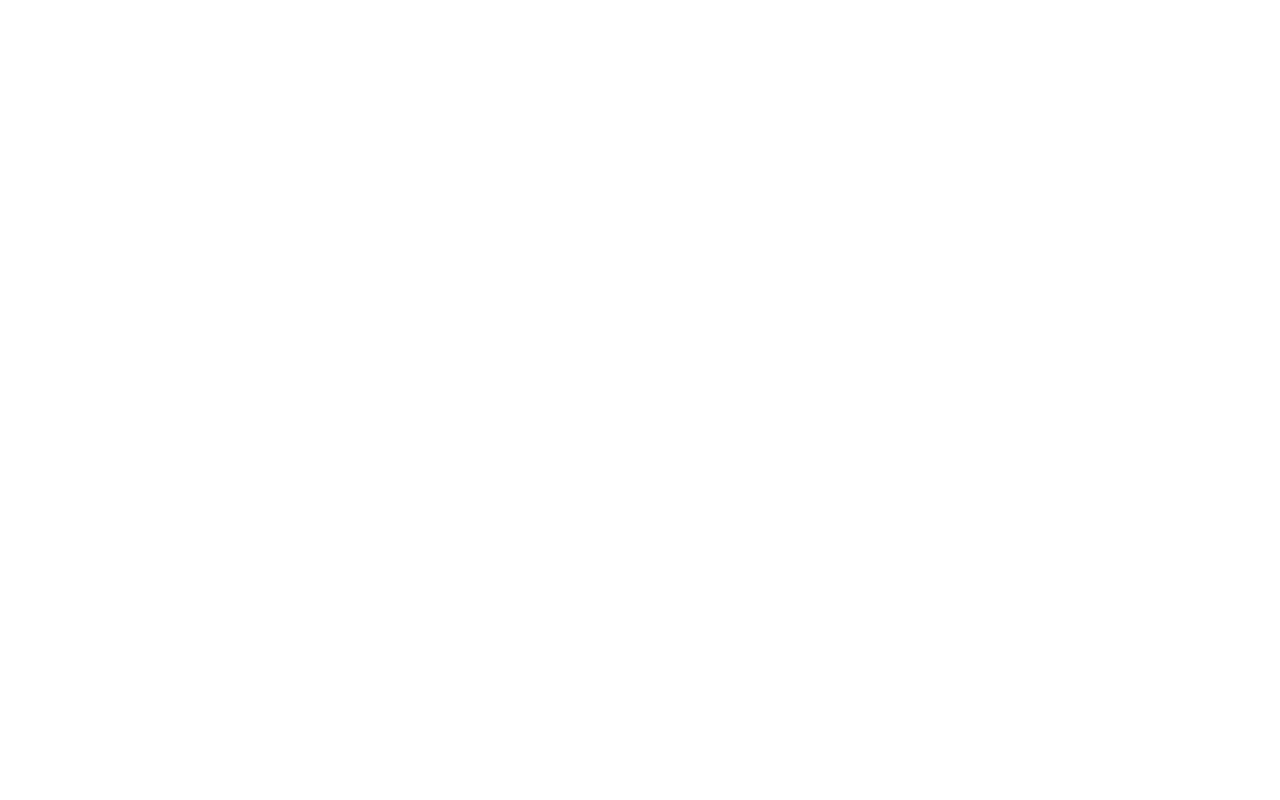
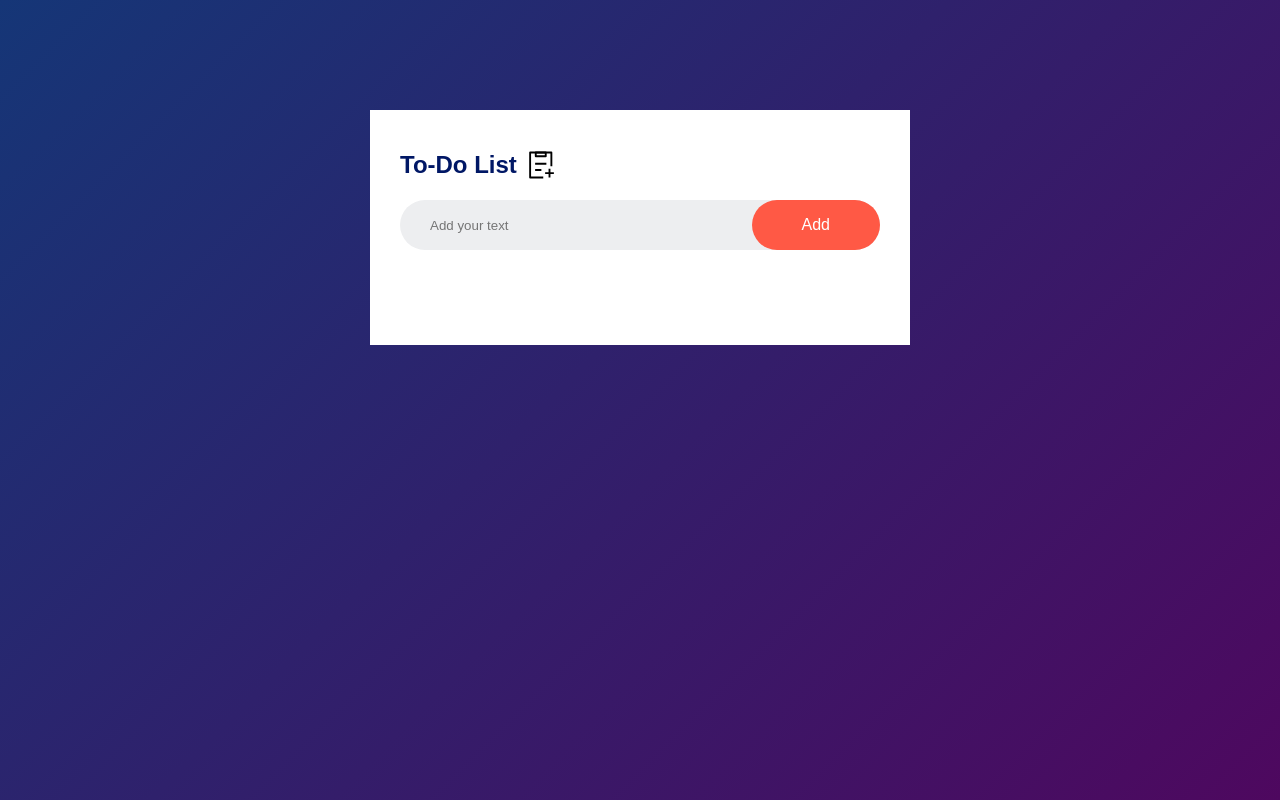
Before and after one commit to kimonie/jsprojects, a plain HTML site: page taskApp/index.html in a window 1280 px wide. Drawn offline with Linux system fonts and the light colour scheme.

Commit message:
task app - Todo list UI completed

```diff
--- a/taskApp/index.html
+++ b/taskApp/index.html
@@ -8,6 +8,22 @@
 </head>
 <body>
 
+    <div class="container">
+         <div class="todo-app">
+            <h2>To-Do List <img src="images/icon.svg" alt="icon"/></h2>
+            <div class="row">
+                <input type="text" name="input-box" id="" placeholder="Add your text">
+                <button>Add</button>
+            </div>
+<!--
+            <ul id="list-container">
+                <li>Task</li>
+                <li class="checked">Task</li>
+             </ul> -->
+
+         </div>
+    </div>
+
     <script src="script.js"></script>
 </body>
 </html>
--- a/taskApp/styles.css
+++ b/taskApp/styles.css
@@ -0,0 +1,94 @@
+* {
+    margin: 0;
+    padding: 0;
+    font-family: open-sans, sans-serif;
+    box-sizing: border-box;
+}
+
+.container {
+    width: 100%;
+    min-height: 100vh;
+    background: linear-gradient(135deg, #153677, #4e085f);
+    padding: 10px;
+}
+
+.todo-app {
+    width: 100%;
+    max-width: 540px;
+    background: #fff;
+    margin: 100px auto 20px;
+    padding: 40px 30px 70px;
+}
+
+.todo-app h2 {
+    color: #001765;
+    display: flex;
+    align-items: center;
+    margin-bottom: 20px;
+}
+
+.todo-app h2 img {
+    width: 30px;
+    margin-left: 10px;
+}
+
+.row {
+    display: flex;
+    align-items: center;
+    justify-content: space-between;
+    background: #edeef0;
+    border-radius: 30px;
+    padding-left: 20px;
+    margin-bottom: 25px;
+}
+
+input {
+    flex: 1;
+    border: none;
+    outline: none;
+    background: transparent;
+    padding: 10px;
+    font-weight: 14px;
+}
+
+button {
+    border: none;
+    outline: none;
+    padding: 16px 50px;
+    background: #ff5945;
+    color: #fff;
+    font-size: 16px;
+    cursor: pointer;
+    border-radius: 40px;
+}
+
+ul li {
+    list-style: none;
+    font-size: 17px;
+    padding: 12px 8px 12px 50px;
+    user-select: none;
+    cursor: pointer;
+    position: relative;
+}
+
+ul li::before {
+    content: "";
+    position: absolute;
+    height: 28px;
+    width: 28px;
+    border-radius: 50%;
+    background-image: url(images/uncheck.svg);
+    background-size: cover;
+    background-position: center;
+    top: 12px;
+    left: 8px;
+}
+
+ul li.checked {
+    color: #555;
+    text-decoration: line-through;
+}
+
+ul li.checked::before {
+    background-image: url(images/check.svg);
+}
```
Also changed, not shown: taskApp/images/check.svg (added), taskApp/images/icon.svg (added), taskApp/images/uncheck.svg (added).
